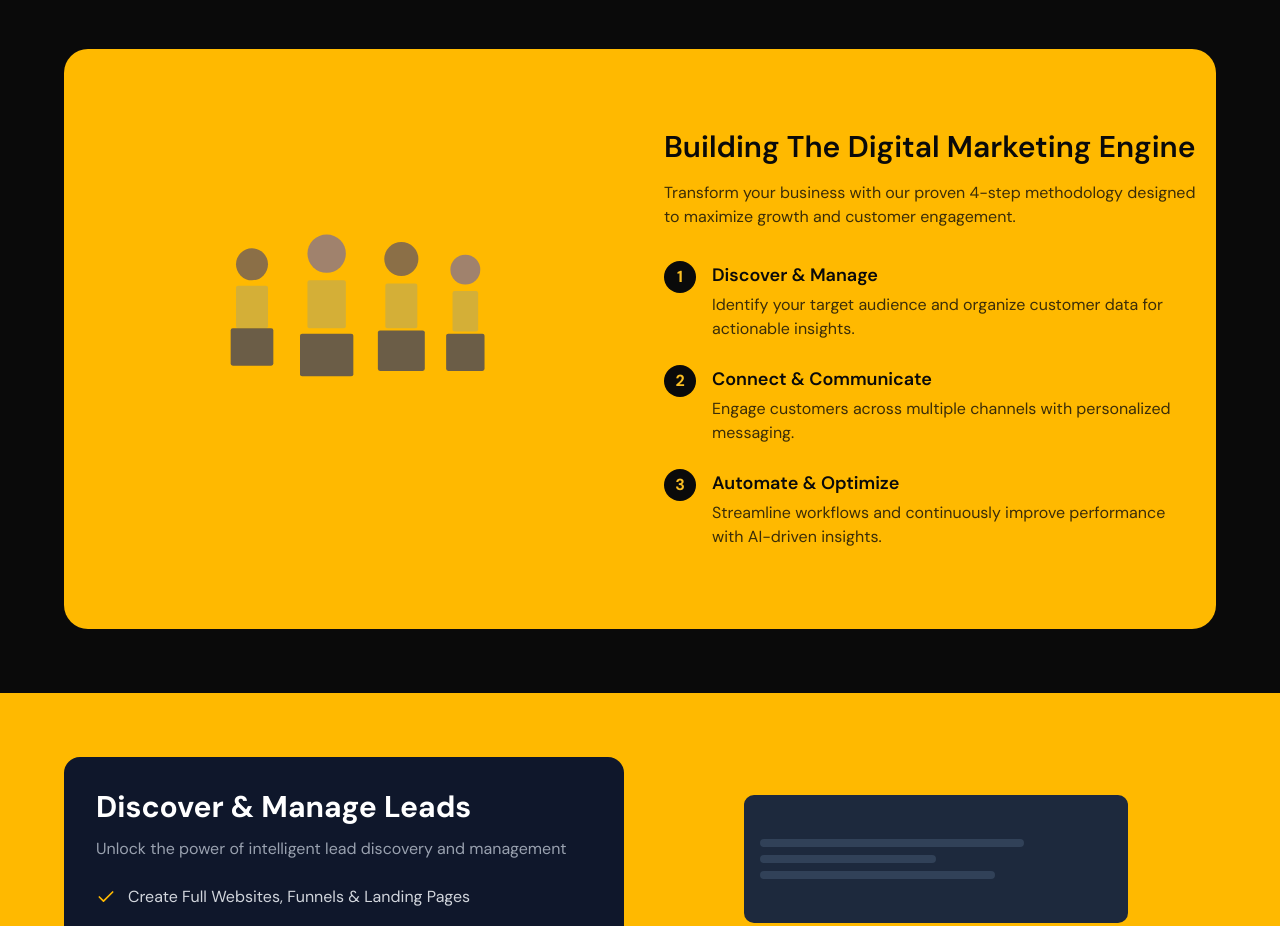
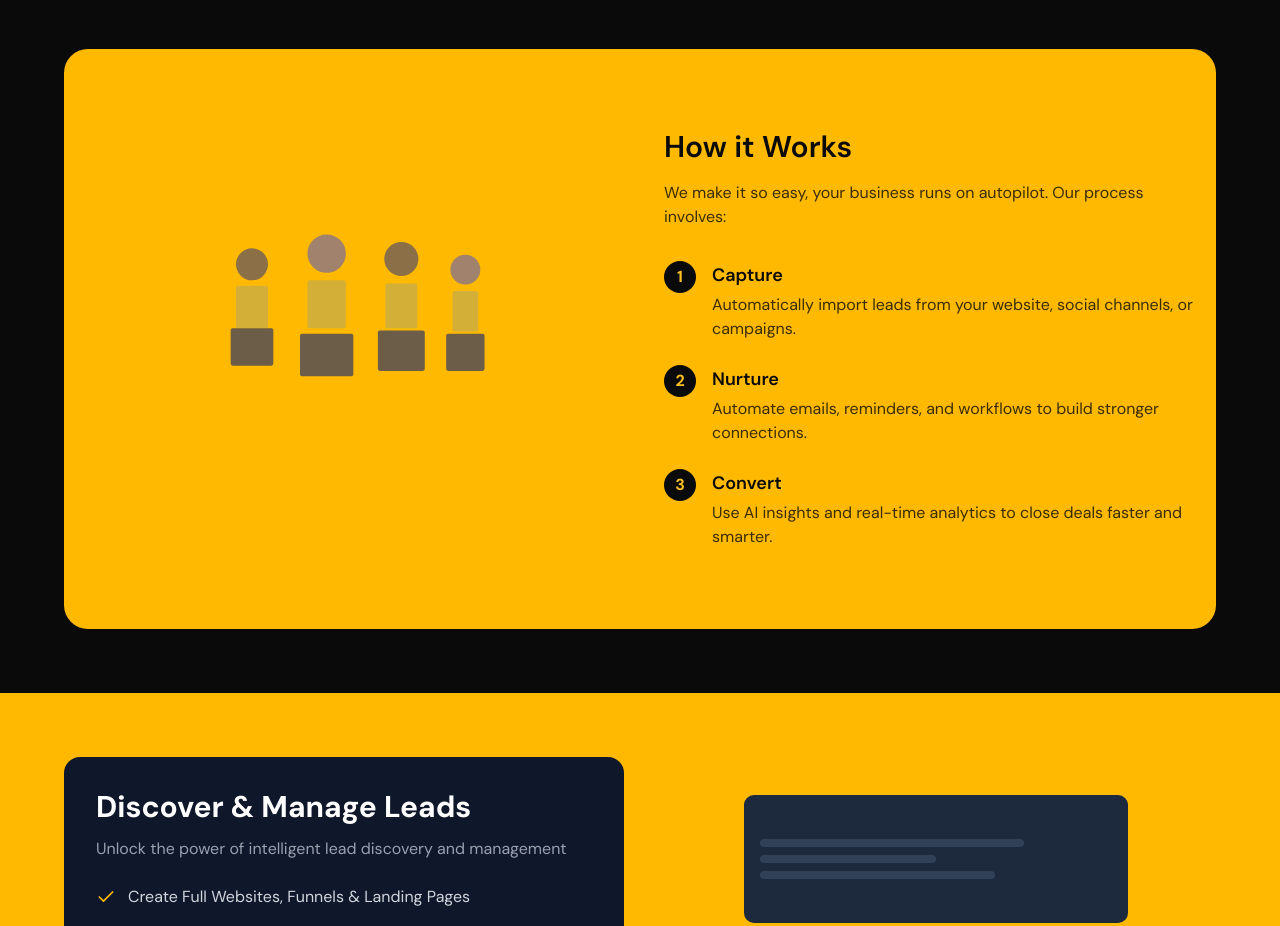
Before and after one commit to zea3dhyperx-hash/ZeaWebsiteCode, a Next.js app: page / in a window 1280 px wide. Shown: the part 2500-3426 px from the top of the page. Built offline with nearby package versions, Linux system fonts and the light colour scheme.

Commit message:
four step updated

```diff
--- a/components/four-steps-section.tsx
+++ b/components/four-steps-section.tsx
@@ -37,11 +37,10 @@ export function FourStepsSection() {
 
 
               <h3 className="text-2xl md:text-3xl font-semibold text-primary-foreground mb-4">
-                Building The Digital Marketing Engine
+                How it Works
               </h3>
               <p className="text-primary-foreground/80 mb-8">
-                Transform your business with our proven 4-step methodology designed to maximize growth and customer
-                engagement.
+                We make it so easy, your business runs on autopilot. Our process involves:
               </p>
             </div>
 
@@ -54,9 +53,9 @@ export function FourStepsSection() {
                   </div>
                 </div>
                 <div>
-                  <h4 className="text-lg font-semibold text-primary-foreground mb-1">Discover & Manage</h4>
+                  <h4 className="text-lg font-semibold text-primary-foreground mb-1">Capture</h4>
                   <p className="text-primary-foreground/80">
-                    Identify your target audience and organize customer data for actionable insights.
+                    Automatically import leads from your website, social channels, or campaigns.
                   </p>
                 </div>
               </div>
@@ -68,9 +67,9 @@ export function FourStepsSection() {
                   </div>
                 </div>
                 <div>
-                  <h4 className="text-lg font-semibold text-primary-foreground mb-1">Connect & Communicate</h4>
+                  <h4 className="text-lg font-semibold text-primary-foreground mb-1">Nurture</h4>
                   <p className="text-primary-foreground/80">
-                    Engage customers across multiple channels with personalized messaging.
+                    Automate emails, reminders, and workflows to build stronger connections.
                   </p>
                 </div>
               </div>
@@ -82,9 +81,9 @@ export function FourStepsSection() {
                   </div>
                 </div>
                 <div>
-                  <h4 className="text-lg font-semibold text-primary-foreground mb-1">Automate & Optimize</h4>
+                  <h4 className="text-lg font-semibold text-primary-foreground mb-1">Convert</h4>
                   <p className="text-primary-foreground/80">
-                    Streamline workflows and continuously improve performance with AI-driven insights.
+                    Use AI insights and real-time analytics to close deals faster and smarter.
                   </p>
                 </div>
               </div>
```
